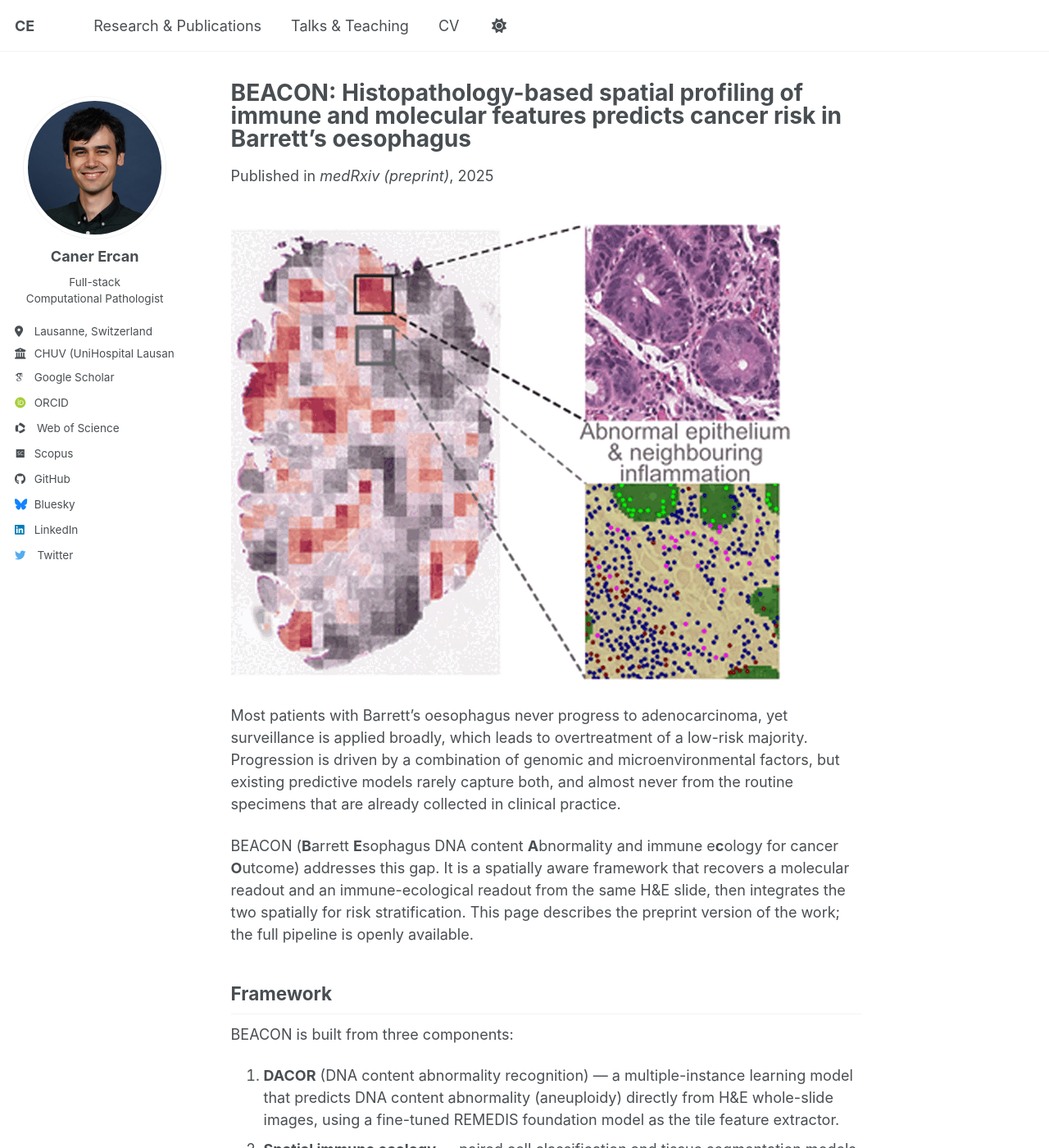
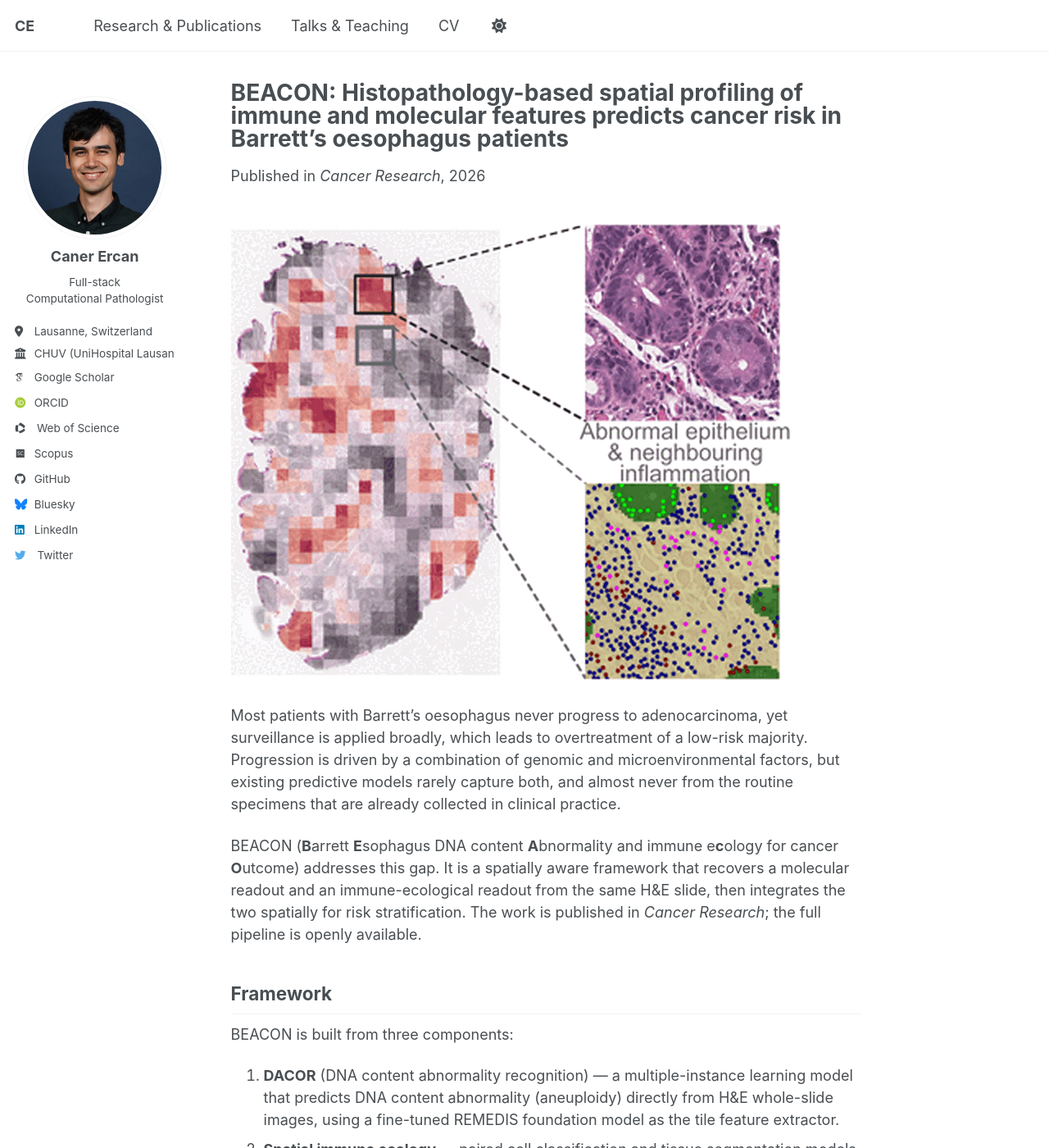
Before and after one commit to caner-ercan/caner-ercan.github.io, a Jekyll site: the page built from _publications/beacon.md, in a window 1280 px wide and 1400 px high. Shown: the whole window at 82% size. Built offline with Jekyll 4.4.1, drawn with Linux system fonts in a browser that asks for light colours; some web fonts are replaced; a script bundle is joined from its source files by our own code; library files that are not in the unit come from our copies; some of the changed text lies outside the part shown.

Commit message:
update publication

```diff
--- a/_publications/beacon.md
+++ b/_publications/beacon.md
@@ -1,19 +1,19 @@
 ---
-title: "BEACON: Histopathology-based spatial profiling of immune and molecular features predicts cancer risk in Barrett's oesophagus"
+title: "BEACON: Histopathology-based spatial profiling of immune and molecular features predicts cancer risk in Barrett's oesophagus patients"
 collection: publications
 permalink: /publication/beacon
 excerpt: 'A spatially aware framework that predicts DNA content abnormality and characterises immune spatial ecology from routine Barrett''s oesophagus histopathology, stratifying patients by cancer progression risk.'
-date: 2025-11-13
-venue: 'medRxiv (preprint)'
-paperurl: 'https://doi.org/10.1101/2025.11.11.25339952'
-citation: 'Ercan, Caner, et al. "Histopathology-based spatial profiling of immune and molecular features predicts cancer risk in Barrett''s esophagus." medRxiv (2025): 2025.11.11.25339952.'
+date: 2026-10-27
+venue: 'Cancer Research'
+paperurl: 'https://doi.org/10.1158/0008-5472.CAN-26-1476'
+citation: 'Ercan, Caner, et al. "Histopathology-based spatial profiling of immune and molecular features predicts cancer risk in Barrett''s esophagus patients." Cancer Research (2026).'
 ---
 
 ![BEACON spatial profiling](/images/beacon.png)
 
 Most patients with Barrett's oesophagus never progress to adenocarcinoma, yet surveillance is applied broadly, which leads to overtreatment of a low-risk majority. Progression is driven by a combination of genomic and microenvironmental factors, but existing predictive models rarely capture both, and almost never from the routine specimens that are already collected in clinical practice.
 
-BEACON (**B**arrett **E**sophagus DNA content **A**bnormality and immune e**c**ology for cancer **O**utcome) addresses this gap. It is a spatially aware framework that recovers a molecular readout and an immune-ecological readout from the same H&E slide, then integrates the two spatially for risk stratification. This page describes the preprint version of the work; the full pipeline is openly available.
+BEACON (**B**arrett **E**sophagus DNA content **A**bnormality and immune e**c**ology for cancer **O**utcome) addresses this gap. It is a spatially aware framework that recovers a molecular readout and an immune-ecological readout from the same H&E slide, then integrates the two spatially for risk stratification. The work is published in *Cancer Research*; the full pipeline is openly available.
 
 ## Framework
 
@@ -39,7 +39,8 @@ Together this shows that a molecular abnormality and its surrounding immune resp
 
 - [**GitHub repository**](https://github.com/caner-ercan/BEACON) — full inference and fine-tuning pipeline, with Docker images for each stage
 - [**Zenodo archive**](https://doi.org/10.5281/zenodo.17583572) — fine-tuned model weights (DACOR, CellViT, SegFormer, LASSO risk model) and manual annotations
-- [**Preprint**](https://doi.org/10.1101/2025.11.11.25339952) — medRxiv, 2025
+- [**Published paper**](https://doi.org/10.1158/0008-5472.CAN-26-1476) — *Cancer Research*, 2026
+- [**Preprint**](https://doi.org/10.1101/2025.11.11.25339952) — medRxiv, 2025 (open access version)
 
 The base REMEDIS model is not redistributed here; it is available from [PhysioNet](https://physionet.org/content/medical-ai-research-foundation/1.0.0/) on registration. Code is released under GPL-3.0.
 
```
Also changed, not shown: _pages/research.md (+1 -1 lines), _publications/hcc_time.md (+4 -0 lines), 1 other file.
